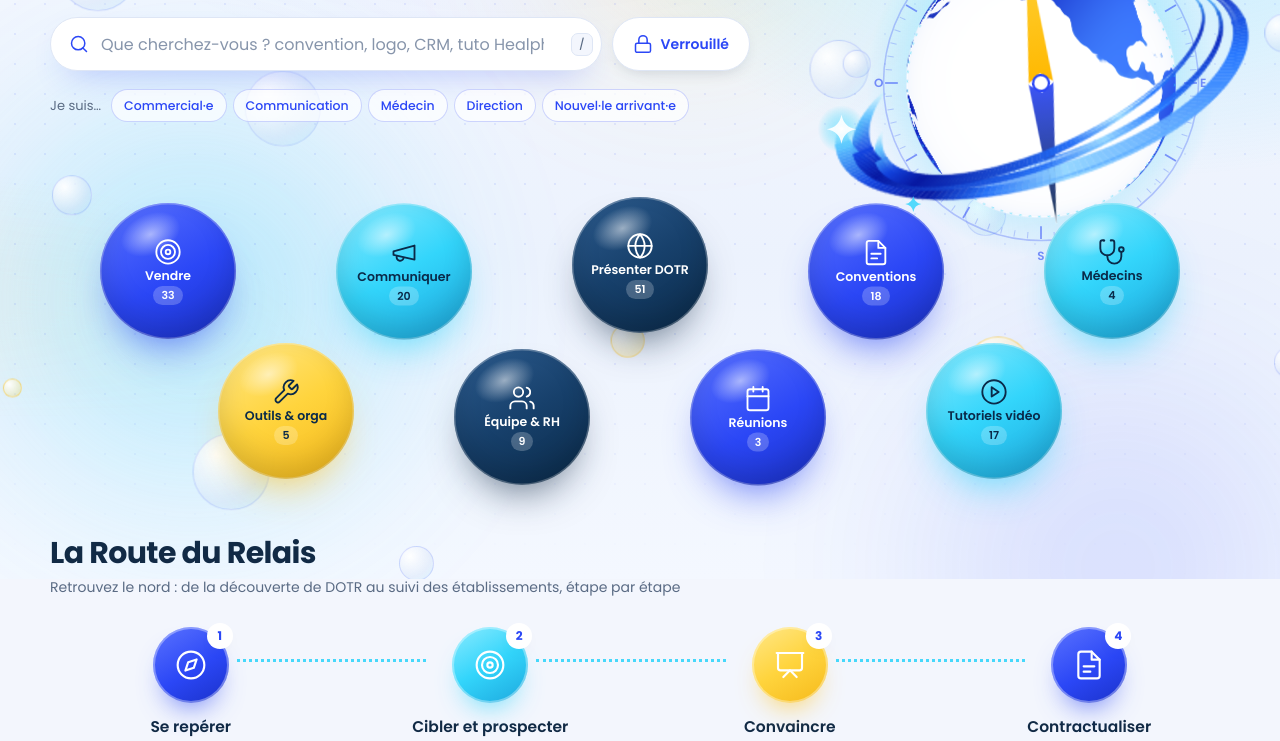
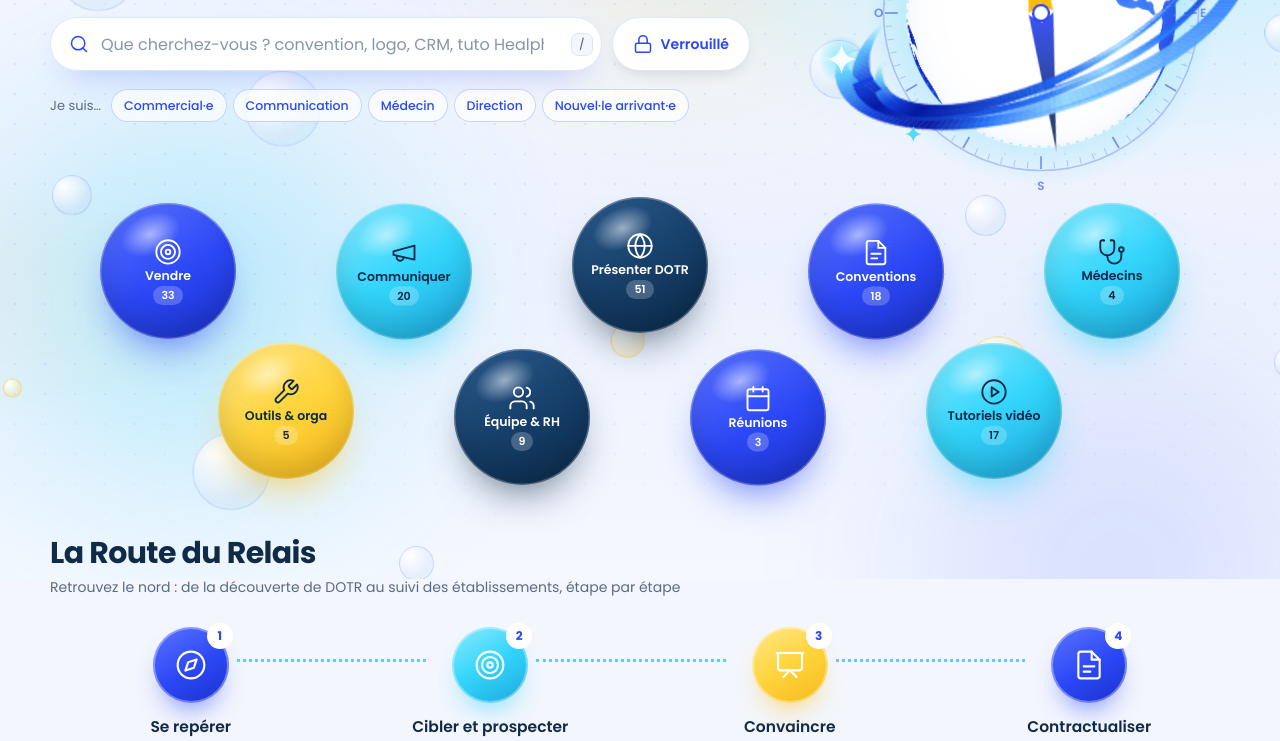
Before and after one commit to DRIVEDOTR/RELAIS-DOTR, a plain HTML site: page index.html in a window 1280 px wide. Shown: the part 221-962 px from the top of the page. Drawn offline with Linux system fonts and the light colour scheme; animation ran at ten frames a second.

Commit message:
Update style.css

```diff
--- a/assets/style.css
+++ b/assets/style.css
@@ -474,7 +474,7 @@ section.s{padding:44px 0 8px}
 /* ---- fond persistant : Terre + boussole + bulles, sur toutes les pages ---- */
 #bgfx{position:fixed;inset:0;z-index:0;pointer-events:none;overflow:hidden;transition:opacity .35s linear;will-change:opacity}
 #bgfx .hero-bubbles{position:absolute;inset:0}
-#bgfx .hero-art{position:absolute;right:5%;top:calc(var(--head) + 236px);width:min(33vw,350px);aspect-ratio:1;transform:translateY(-50%)}
+#bgfx .hero-art{position:absolute;right:5%;top:calc(var(--head) + 166px);width:min(33vw,350px);aspect-ratio:1;transform:translateY(-50%)}
 @media (max-width:1100px){#bgfx .hero-art{width:min(38vw,360px)}}
 @media (max-width:860px){#bgfx .hero-art{opacity:.55;right:-14%;top:calc(var(--head) + 190px);width:min(80vw,380px)}}
 #app{position:relative;z-index:1}
```
